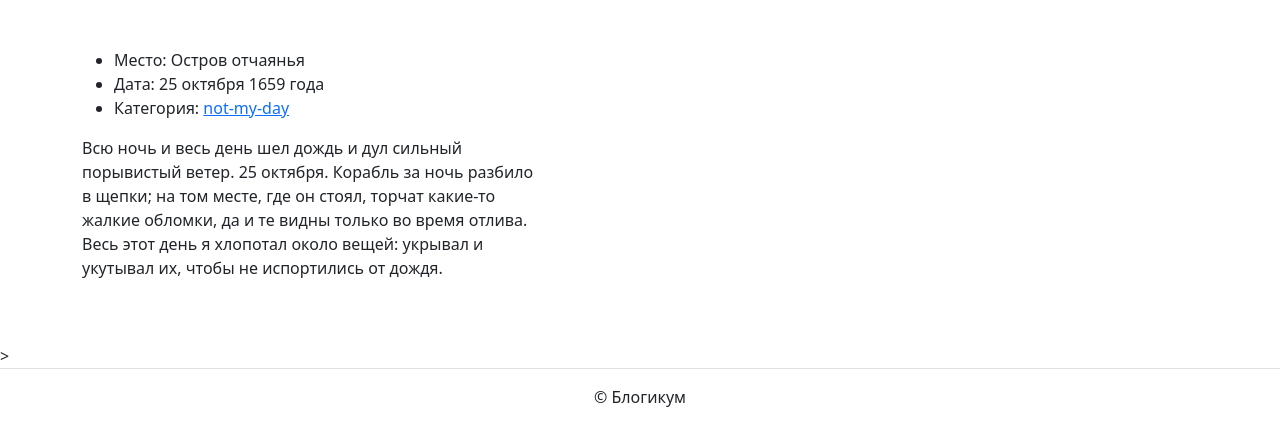
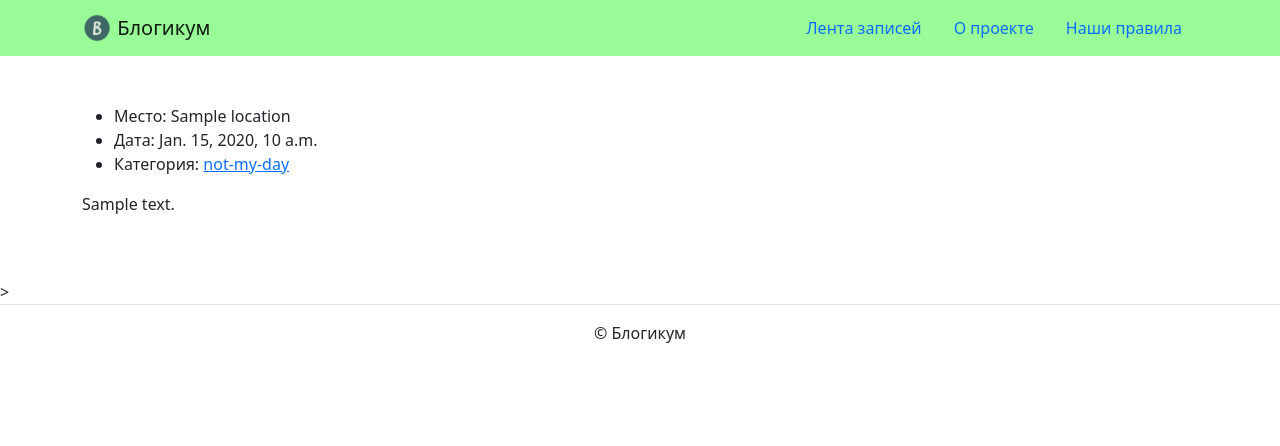
Before and after one commit to 21dawnbreaker/django-sprint1, a Django app: template blogicum/templates/blog/detail.html in a window 1280 px wide. Shown: the top 446 px of the page. Run offline with Django 5.2, Linux system fonts and the light colour scheme; the template is opened without the code that fills it: most values are stand-ins (such as "Sample title", 1, 10 or a date in 2020); some libraries are stand-ins or nearby versions.

Commit message:
templates fix

```diff
--- a/blogicum/blog/urls.py
+++ b/blogicum/blog/urls.py
@@ -6,6 +6,6 @@ app_name = 'blog'
 
 urlpatterns = [
     path('', views.index, name='index'),
-    path('posts/<int:id>/', views.post_detail, name='post_detail'),
+    path('posts/<int:id_val>/', views.post_detail, name='post_detail'),
     path('category/<slug:category_slug>/', views.category_posts, name='category_posts'),
 ]
--- a/blogicum/blogicum/settings.py
+++ b/blogicum/blogicum/settings.py
@@ -1,6 +1,4 @@
 from pathlib import Path
-
-import os
 
 BASE_DIR = Path(__file__).resolve().parent.parent
 
@@ -34,12 +32,12 @@ MIDDLEWARE = [
 
 ROOT_URLCONF = 'blogicum.urls'
 
-TEMPLATES_DIR = BASE_DIR / 'templates'
+TEMPLATES_DIR = BASE_DIR / 'templates/'
 
 TEMPLATES = [
     {
         'BACKEND': 'django.template.backends.django.DjangoTemplates',
-        'DIRS': [],
+        'DIRS': [TEMPLATES_DIR],
         'APP_DIRS': True,
         'OPTIONS': {
             'context_processors': [
--- a/blogicum/templates/base.html
+++ b/blogicum/templates/base.html
@@ -18,7 +18,7 @@
     </title>
   </head>
   <body>
-    {% include "icludes/header.html" %}
+    {% include "includes/header.html" %}
     <main>
       <div class="container py-5">
         {% block div %}
--- a/blogicum/templates/blog/detail.html
+++ b/blogicum/templates/blog/detail.html
@@ -2,30 +2,24 @@
 {% load static %}
 
 {% block title %}
-<!-- Формируется из локации и даты -->
-  <title>Остров отчаянья. 25 октября 1659 года</title>
+  <title>{{ post.location }}. {{ post.date }}</title>
 {% endblock %}
 
 {% block div %}
   <article>
     <ul>
       <li>
-        Место: Остров отчаянья
+        Место: {{ post.location }}
       </li>
       <li>
-        Дата: 25 октября 1659 года
+        Дата: {{ post.date }}
       </li>
       <li>
         Категория: <a href="not-my-day">not-my-day</a>
       </li>
     </ul>
     <p>
-      Всю ночь и весь день шел дождь и дул сильный <br>
-      порывистый ветер. 25 октября.  Корабль за ночь разбило <br>
-      в щепки; на том месте, где он стоял, торчат какие-то <br>
-      жалкие обломки,  да и те видны только во время отлива. <br>
-      Весь этот день я хлопотал  около вещей: укрывал и <br>
-      укутывал их, чтобы не испортились от дождя.
+      {{ post.text }}
     </p>
   </article>
 {% endblock %}
--- a/blogicum/templates/includes/header.html
+++ b/blogicum/templates/includes/header.html
@@ -1,25 +1,25 @@
 {% load static %}
 
 <header>
-  <nav class="navbar navbar-light" style="background-color: lightskyblue">
+  <nav class="navbar navbar-light" style="background-color: palegreen">
     <div class="container">
-      <a class="navbar-brand" href="index.html">
-        <img src="../../static_dev/img/logo.png" width="30" height="30" class="d-inline-block align-top" alt="">
+      <a class="navbar-brand" href="/">
+        <img src="{% static 'img/logo.png' %}" width="30" height="30" class="d-inline-block align-top" alt="">
         Блогикум
       </a>
       <ul class="nav  nav-pills">
         <li class="nav-item">
-          <a class="nav-link" href="index.html">
+          <a class="nav-link" href="{% url 'blog:index' %}">
             Лента записей
           </a>
         </li>
         <li class="nav-item">
-          <a class="nav-link" href="../pages/about.html">
+          <a class="nav-link" href="{% url 'pages:about' %}">
             О проекте
           </a>
         </li>
         <li class="nav-item">
-          <a class="nav-link" href="../pages/rules.html">
+          <a class="nav-link" href="{% url 'pages:rules' %}">
             Наши правила
           </a>
         </li>
```
